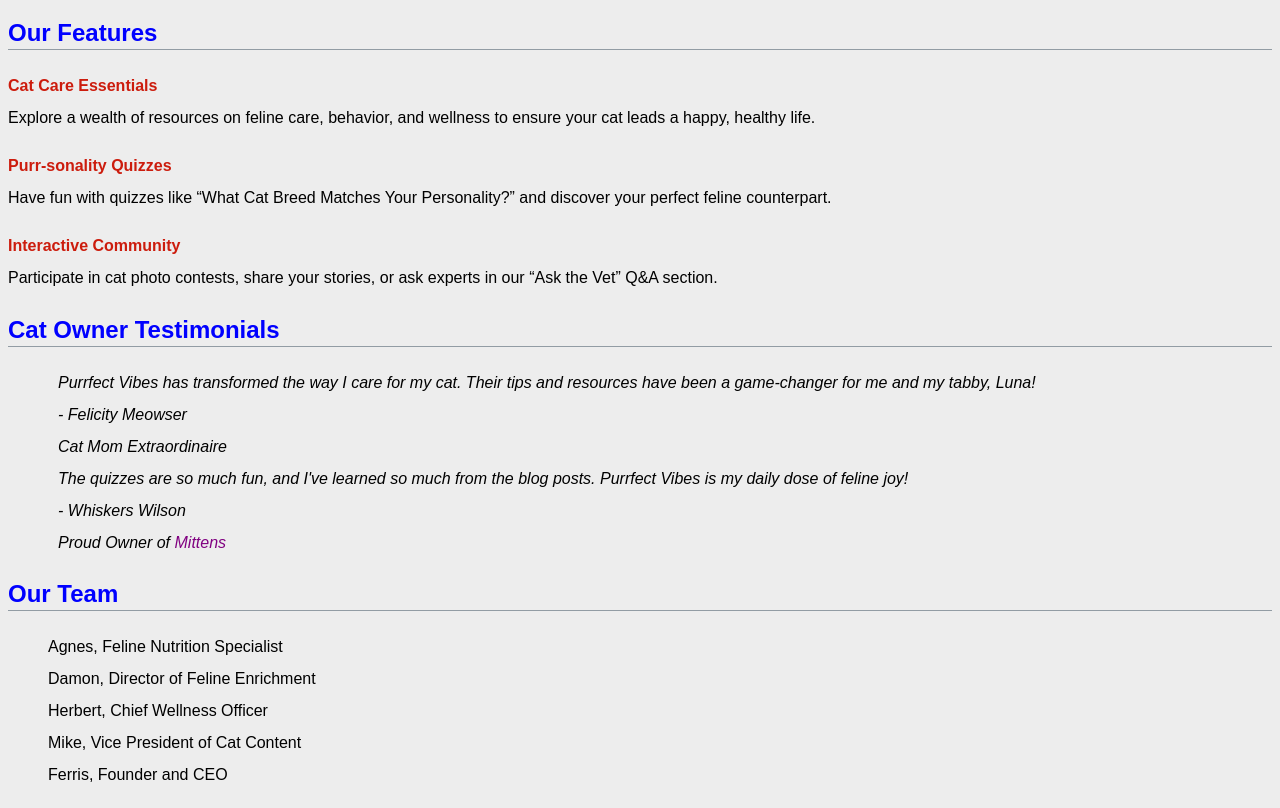
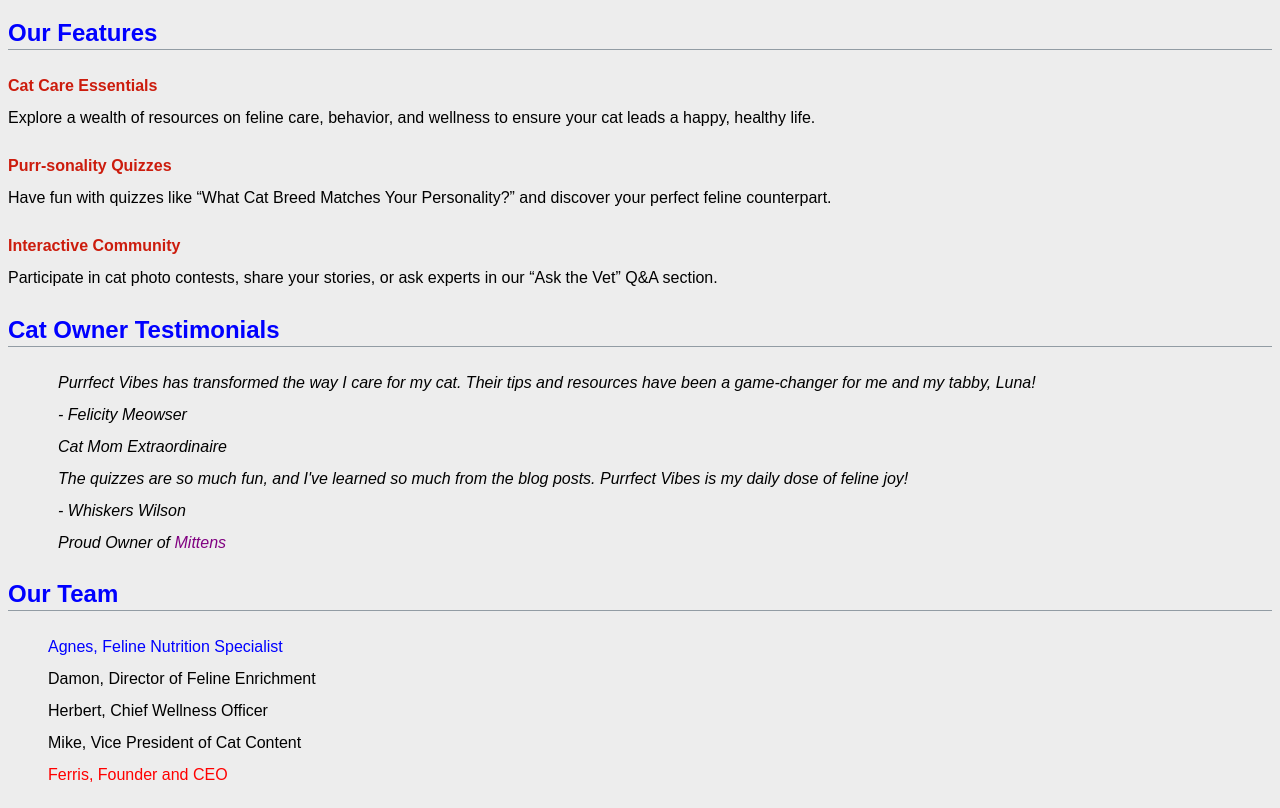
Before and after one commit to Arthur65524/COMM672_assignmentM4, a plain HTML site: page beginning/part1/index.html in a window 1280 px wide. Shown: the part 115-923 px from the top of the page. Drawn offline with Linux system fonts and the light colour scheme.

Commit message:
part 1 complete

```diff
--- a/beginning/part1/styles/style.css
+++ b/beginning/part1/styles/style.css
@@ -37,3 +37,11 @@ a:hover {
 ul {
     list-style-type: none;
 }
+
+li:nth-child(1) {
+    color: blue;
+}
+
+li:nth-child(5) {
+    color: red;
+}
```
